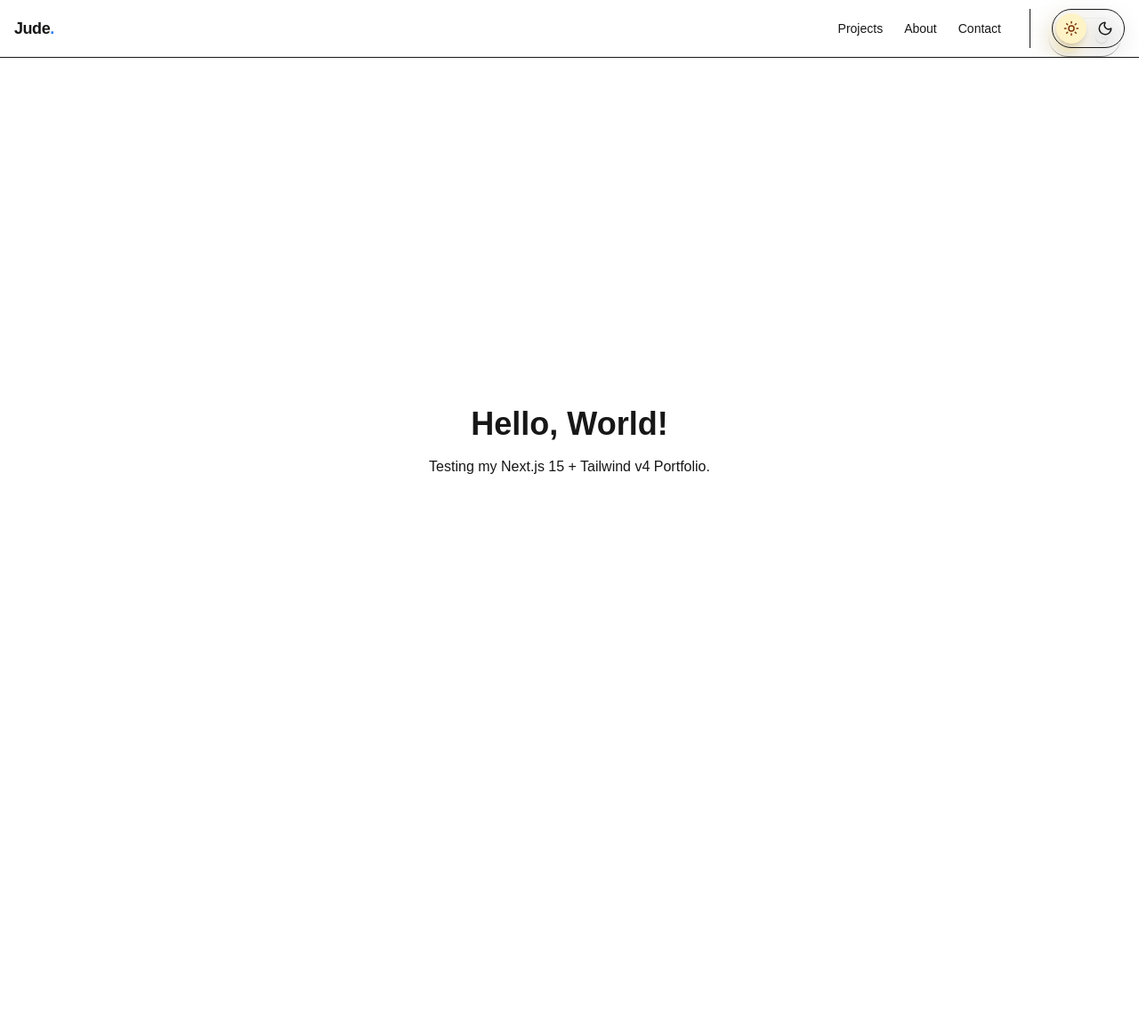
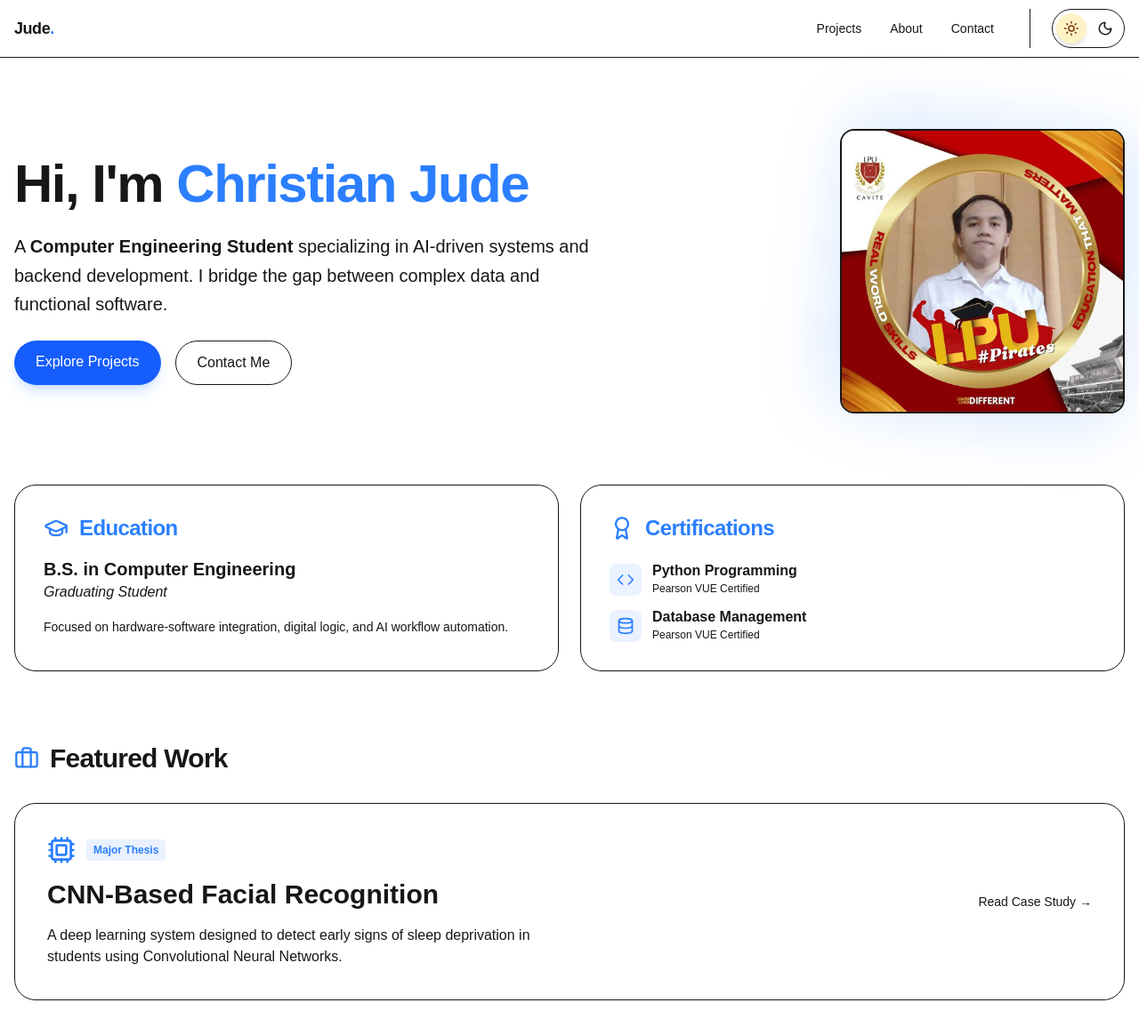
Before and after one commit to ChristianJudeEraldo/My-Portfolio, a Next.js app: page / in a window 1280 px wide. Shown: the top 1164 px of the page at 89% size. Before the commit the page ends 929 px from the top, so only its background shows below. Built offline with nearby package versions, Linux system fonts and the light colour scheme.

Commit message:
feat(ui): improve landing page and add pfp

```diff
--- a/app/page.tsx
+++ b/app/page.tsx
@@ -1,14 +1,125 @@
-import { ModeToggle } from "@/components/mode-toggle";
+import Image from "next/image";
+import Link from "next/link";
+import { Briefcase, GraduationCap, Award, Cpu, Database, Code } from "lucide-react";
 
 export default function Home() {
   return (
-    <main className="min-h-screen p-8 flex flex-col items-center justify-center">
-      <div className="fixed top-5 right-5">
-        <ModeToggle />
-      </div>
+    <div className="space-y-20 pb-20">
+      {/* --- HERO SECTION --- */}
+      <section className="flex flex-col-reverse md:flex-row items-center justify-between gap-12 pt-12">
+        <div className="flex-1 space-y-6 text-center md:text-left">
+          <h1 className="text-5xl md:text-6xl font-extrabold tracking-tight">
+            Hi, I'm <span className="text-blue-500">Christian Jude</span>
+          </h1>
+          <p className="text-xl text-foreground/70 max-w-2xl leading-relaxed">
+            A <span className="font-semibold text-foreground">Computer Engineering Student</span> specializing in
+            AI-driven systems and backend development. I bridge the gap between complex data and functional software.
+          </p>
+          <div className="flex flex-wrap justify-center md:justify-start gap-4">
+            <Link href="/projects" className="px-6 py-3 bg-blue-600 hover:bg-blue-500 text-white rounded-full font-medium transition-all shadow-lg shadow-blue-500/20">
+              Explore Projects
+            </Link>
+            <Link href="/contact" className="px-6 py-3 border border-foreground/10 hover:bg-foreground/5 rounded-full font-medium transition-all">
+              Contact Me
+            </Link>
+          </div>
+        </div>
 
-      <h1 className="text-4xl font-bold mb-4">Hello, World!</h1>
-      <p className="text-foreground/60">Testing my Next.js 15 + Tailwind v4 Portfolio.</p>
-    </main>
+        {/* Profile Picture Placeholder */}
+        <div className="relative w-64 h-64 md:w-80 md:h-80">
+          <div className="absolute inset-0 bg-blue-500 rounded-2xl rotate-6 opacity-20 blur-2xl"></div>
+          <div className="relative w-full h-full rounded-2xl border-2 border-foreground/10 overflow-hidden bg-foreground/5 flex items-center justify-center">
+
+           <Image
+            src="/profile.jpg"
+            alt="Christian Jude Profile"
+            fill
+            className="object-cover"
+          />
+          </div>
+        </div>
+      </section>
+
+      {/* --- EDUCATION & CERTIFICATIONS BENTO --- */}
+      <section className="grid grid-cols-1 md:grid-cols-2 gap-6">
+        {/* Education Box */}
+        <div className="p-8 border border-foreground/10 rounded-3xl bg-foreground/5 flex flex-col justify-between">
+          <div className="space-y-4">
+            <div className="flex items-center gap-3 text-blue-500">
+              <GraduationCap size={28} />
+              <h2 className="text-2xl font-bold tracking-tight">Education</h2>
+            </div>
+            <div>
+              <h3 className="text-xl font-semibold">B.S. in Computer Engineering</h3>
+              <p className="text-foreground/60 italic">Graduating Student</p>
+              <p className="mt-4 text-foreground/70 text-sm leading-relaxed">
+                Focused on hardware-software integration, digital logic, and AI workflow automation.
+              </p>
+            </div>
+          </div>
+        </div>
+
+        {/* Certifications Box */}
+        <div className="p-8 border border-foreground/10 rounded-3xl bg-foreground/5 flex flex-col justify-between">
+          <div className="space-y-6">
+            <div className="flex items-center gap-3 text-blue-500">
+              <Award size={28} />
+              <h2 className="text-2xl font-bold tracking-tight">Certifications</h2>
+            </div>
+            <div className="space-y-4">
+              <div className="flex items-center gap-3">
+                <div className="p-2 bg-blue-500/10 rounded-lg text-blue-500">
+                  <Code size={20} />
+                </div>
+                <div>
+                  <p className="font-semibold leading-none">Python Programming</p>
+                  <p className="text-xs text-foreground/50 mt-1">Pearson VUE Certified</p>
+                </div>
+              </div>
+              <div className="flex items-center gap-3">
+                <div className="p-2 bg-blue-500/10 rounded-lg text-blue-500">
+                  <Database size={20} />
+                </div>
+                <div>
+                  <p className="font-semibold leading-none">Database Management</p>
+                  <p className="text-xs text-foreground/50 mt-1">Pearson VUE Certified</p>
+                </div>
+              </div>
+            </div>
+          </div>
+        </div>
+      </section>
+
+      {/* --- FEATURED PROJECT --- */}
+      <section className="space-y-8">
+        <div className="flex items-center gap-3">
+          <Briefcase className="text-blue-500" size={28} />
+          <h2 className="text-3xl font-bold tracking-tight">Featured Work</h2>
+        </div>
+
+        <Link href="/projects/cnn-thesis" className="block group">
+          <div className="p-1 border border-foreground/5 rounded-3xl transition-all hover:border-blue-500/30 bg-foreground/[0.02] hover:bg-foreground/[0.04]">
+            <div className="p-8 flex flex-col md:flex-row justify-between items-start md:items-center gap-6">
+              <div className="space-y-4 flex-1">
+                <div className="flex items-center gap-3 text-blue-500">
+                  <Cpu size={32} />
+                  <span className="text-xs font-bold px-2 py-1 bg-blue-500/10 rounded">Major Thesis</span>
+                </div>
+                <h3 className="text-3xl font-bold group-hover:text-blue-500 transition-colors">
+                  CNN-Based Facial Recognition
+                </h3>
+                <p className="text-foreground/70 max-w-xl">
+                  A deep learning system designed to detect early signs of sleep deprivation in students
+                  using Convolutional Neural Networks.
+                </p>
+              </div>
+              <div className="text-sm font-medium flex items-center gap-2 group-hover:translate-x-1 transition-transform">
+                Read Case Study →
+              </div>
+            </div>
+          </div>
+        </Link>
+      </section>
+    </div>
   );
 }
--- a/components/site-header.tsx
+++ b/components/site-header.tsx
@@ -1,26 +1,49 @@
+"use client" // Required to use usePathname
+
 import Link from "next/link"
+import { usePathname } from "next/navigation"
 import { ModeToggle } from "@/components/mode-toggle"
 
 export function SiteHeader() {
+  const pathname = usePathname()
+
+  const navItems = [
+    { name: "Projects", href: "/projects" },
+    { name: "About", href: "/about" },
+    { name: "Contact", href: "/contact" },
+  ]
+
   return (
     <header className="sticky top-0 z-50 w-full border-b border-foreground/5 bg-background/70 backdrop-blur-md">
       <div className="container mx-auto flex h-16 items-center justify-between px-4">
-        {/* Logo / Name */}
+        {/* Logo */}
         <Link href="/" className="text-lg font-bold tracking-tight hover:opacity-80 transition-opacity">
           Jude<span className="text-blue-500">.</span>
         </Link>
 
-        {/* Navigation Links */}
-        <nav className="flex items-center gap-6">
-          <Link href="/projects" className="text-sm font-medium text-foreground/60 hover:text-foreground transition-colors">
-            Projects
-          </Link>
-          <Link href="/about" className="text-sm font-medium text-foreground/60 hover:text-foreground transition-colors">
-            About
-          </Link>
-          <Link href="/contact" className="text-sm font-medium text-foreground/60 hover:text-foreground transition-colors">
-            Contact
-          </Link>
+        {/* Navigation */}
+        <nav className="flex items-center gap-8">
+          {navItems.map((item) => {
+            // Check if the current path starts with the link href
+            // This keeps "Projects" highlighted even when viewing a sub-project
+            const isActive = pathname.startsWith(item.href)
+
+            return (
+              <Link
+                key={item.href}
+                href={item.href}
+                className={`relative text-sm font-medium transition-colors hover:text-foreground ${
+                  isActive ? "text-foreground" : "text-foreground/60"
+                }`}
+              >
+                {item.name}
+                {/* Visual Highlight: An animated blue dot or underline */}
+                {isActive && (
+                  <span className="absolute -bottom-5.25 left-0 right-0 h-0.5 bg-blue-500 rounded-full" />
+                )}
+              </Link>
+            )
+          })}
 
           <div className="ml-2 border-l border-foreground/10 pl-6">
             <ModeToggle />
```
Also changed, not shown: public/profile.jpg (added).
